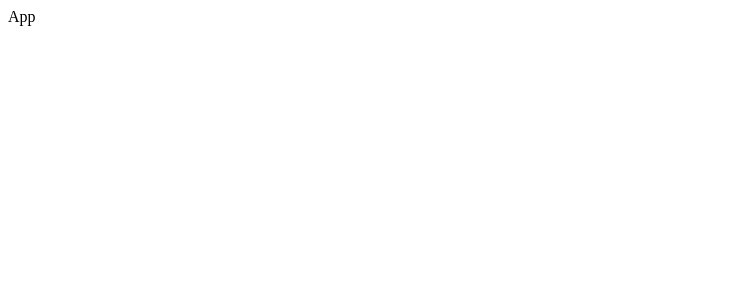
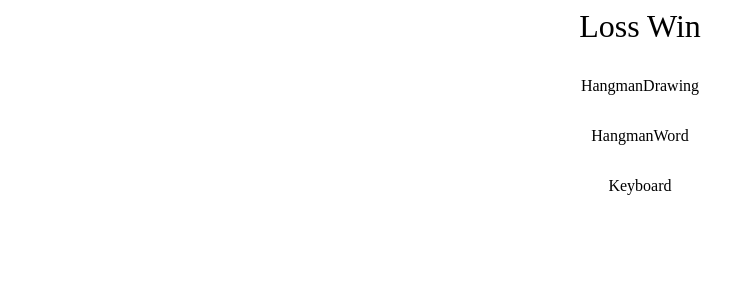
Before and after one commit to abhi-up/hangman-typescript, a React (Vite) app: page / in a window 1280 px wide. Shown: the top 300 px of the page, without its empty margins (0-756 px from the left). Built offline with nearby package versions, Linux system fonts and the light colour scheme.

Commit message:
project structured

```diff
--- a/src/App.tsx
+++ b/src/App.tsx
@@ -1,5 +1,8 @@
 import { useState } from "react"
 import words from "./wordList.json"
+import HangmanDrawing from "./HangmanDrawing"
+import HangmanWord from "./HangmanWord"
+import Keyboard from "./Keyboard"
 
 const App = () => {
     const [wordToGuess, setWordToGuess] = useState(() => {
@@ -9,7 +12,31 @@ const App = () => {
     const [guessedLetters, setGuessedLetters] = useState<string[]>([])
 
     console.log(wordToGuess)
-    return <div>App</div>
+    return (
+        <div
+            style={{
+                maxWidth: "800px",
+                display: "flex",
+                flexDirection: "column",
+                gap: "2rem",
+                margin: "0 auto",
+                alignItems: "center",
+            }}
+        >
+            <div
+                style={{
+                    fontSize: "2rem",
+                    textAlign: "center",
+                }}
+            >
+                Loss Win
+            </div>
+
+            <HangmanDrawing />
+            <HangmanWord />
+            <Keyboard />
+        </div>
+    )
 }
 
 export default App
--- /dev/null
+++ b/src/HangmanDrawing.tsx
@@ -0,0 +1,5 @@
+const HangmanDrawing = () => {
+    return <div>HangmanDrawing</div>
+}
+
+export default HangmanDrawing
--- /dev/null
+++ b/src/HangmanWord.tsx
@@ -0,0 +1,5 @@
+const HangmanWord = () => {
+    return <div>HangmanWord</div>
+}
+
+export default HangmanWord
--- /dev/null
+++ b/src/Keyboard.tsx
@@ -0,0 +1,5 @@
+const Keyboard = () => {
+    return <div>Keyboard</div>
+}
+
+export default Keyboard
```
